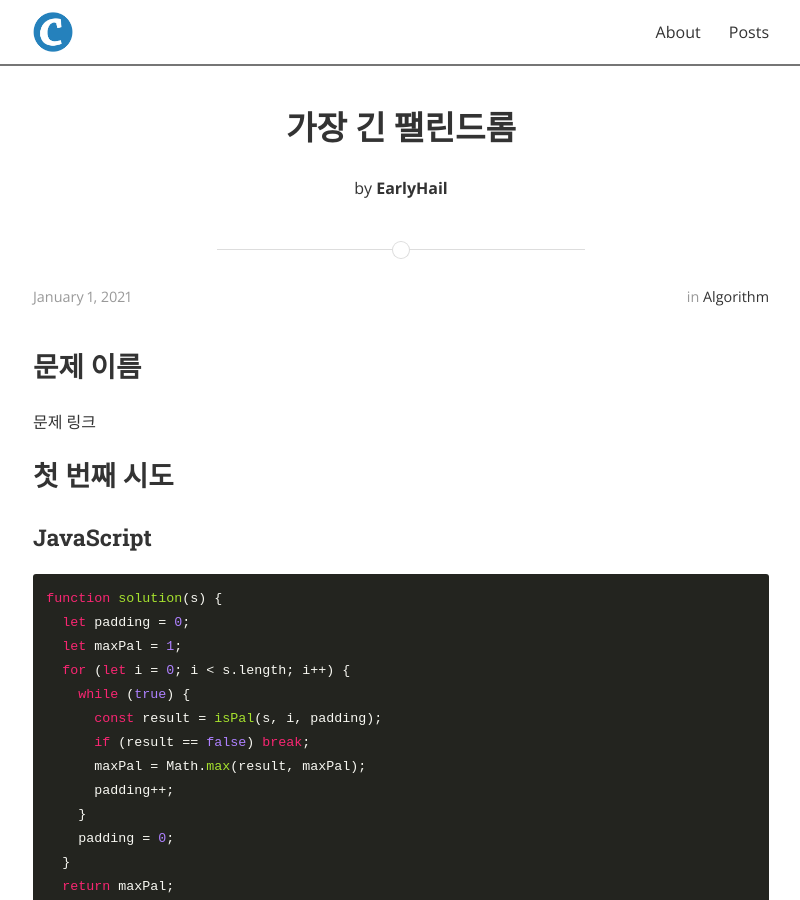
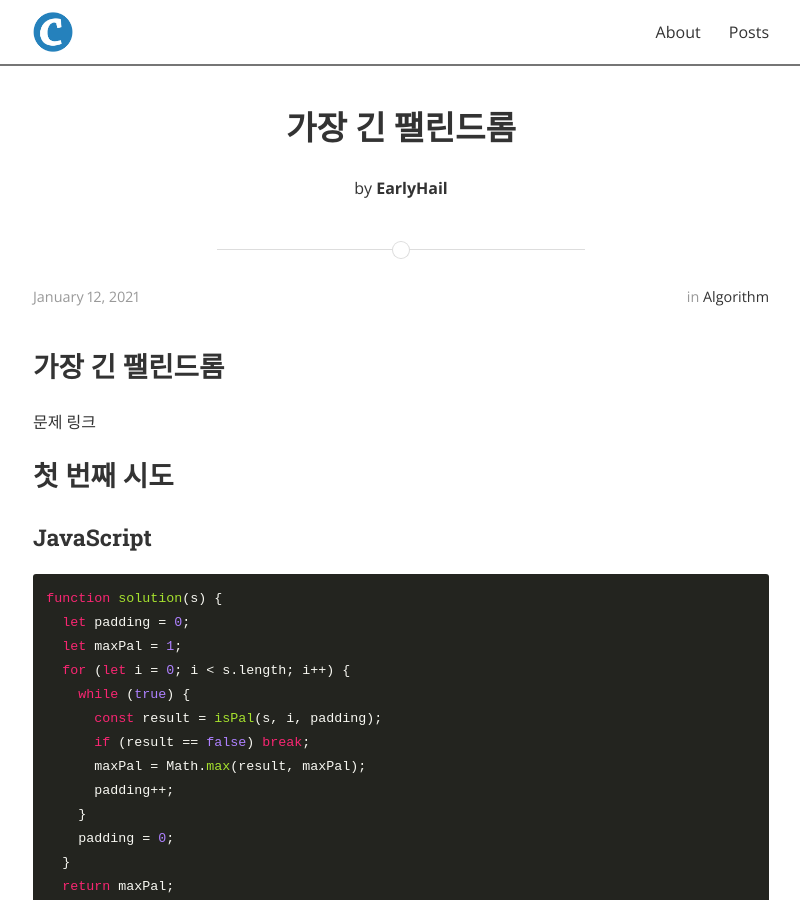
Before and after one commit to EarlyHail/EarlyHail.github.io, a Jekyll site: the page built from _posts/Algorithm/2021-01-01-Longest-Palindrome.md, in a window 1280 px wide and 900 px high. Shown: the whole window, without its empty margins (239-1039 px from the left). Built offline with Jekyll 4.4.1, drawn with Linux system fonts in a browser that asks for light colours; nearby versions of some CDN libraries; comment, search, counter and statistics services are not loaded.

Commit message:
[update] 팰린드롬 날짜, 파일명 수정

```diff
--- a/_posts/Algorithm/2021-01-01-Algo.md
+++ b/_posts/Algorithm/2021-01-01-Longest-Palindrome.md
@@ -1,14 +1,14 @@
 ---
 layout: post
 title: 가장 긴 팰린드롬
-date: 2021-01-01 22:00:00 +0900
+date: 2021-01-12 21:17:00 +0900
 author: EarlyHail
 categories: "Algorithm"
 description: "프로그래머스 연습문제 Level3 가장 긴 팰린드롬 JavaScript"
 tags: "Algorithm"
 ---
 
-## 문제 이름
+## 가장 긴 팰린드롬
 
 [문제 링크](https://programmers.co.kr/learn/courses/30/lessons/12904?language=javascript)
 
```
